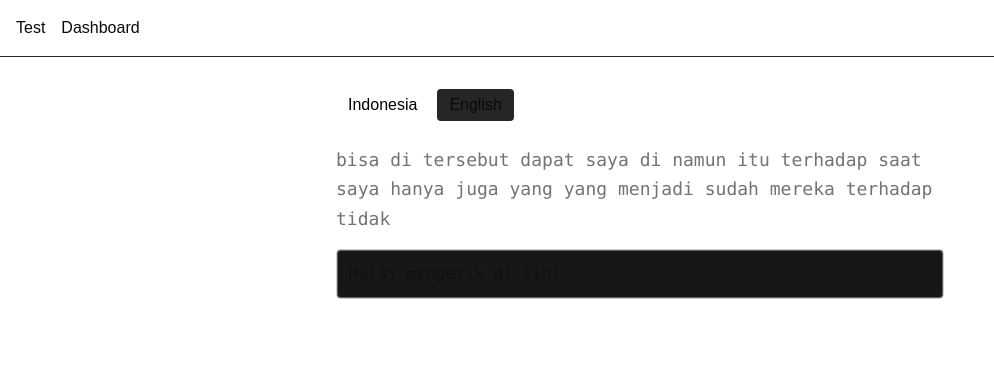
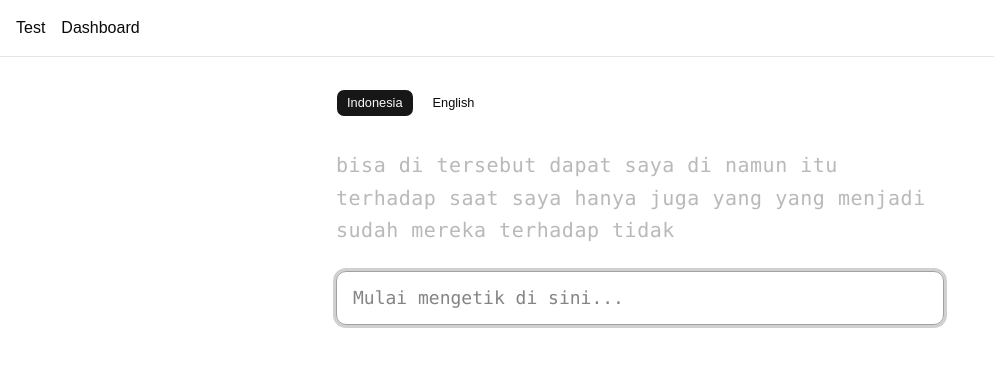
Before and after one commit to faridreaming/adaptive-typing, a React (Vite) app: page / in a window 1280 px wide. Shown: the top 366 px of the page, without its empty margins (0-994 px from the left). Built offline with nearby package versions, Linux system fonts and the light colour scheme.

Commit message:
feat: update imports to use path aliases and enhance TestPage UI components

```diff
--- a/package.json
+++ b/package.json
@@ -42,6 +42,8 @@
   "imports": {
     "#components/*": "./src/components/*.tsx",
     "#lib/*": "./src/lib/*.ts",
-    "#hooks/*": "./src/hooks/*.ts"
+    "#hooks/*": "./src/hooks/*.ts",
+    "#data/*": "./src/data/*.ts",
+    "#pages/*": "./src/pages/*.tsx"
   }
 }
--- a/src/App.tsx
+++ b/src/App.tsx
@@ -1,10 +1,10 @@
 import { BrowserRouter, Routes, Route, Link } from 'react-router-dom'
-import TestPage from './pages/TestPage'
-import DashboardPage from './pages/DashboardPage'
+import TestPage from '#pages/TestPage'
+import DashboardPage from '#pages/DashboardPage'
 
 function Nav() {
   return (
-    <nav className="flex gap-4 p-4 border-b border-neutral-800">
+    <nav className="flex gap-4 border-b border-border p-4">
       <Link to="/" className="hover:underline">
         Test
       </Link>
--- a/src/pages/TestPage.tsx
+++ b/src/pages/TestPage.tsx
@@ -1,6 +1,8 @@
 import { useState, useMemo, useRef } from 'react'
-import { corpusId, corpusEn } from '../data/corpus'
-import { calculateWpm, calculateAccuracy } from '../lib/scoring'
+import { corpusId, corpusEn } from '#data/corpus'
+import { calculateWpm, calculateAccuracy } from '#lib/scoring'
+import { Button } from '#components/ui/button'
+import { Card, CardContent } from '#components/ui/card'
 
 type Language = 'id' | 'en'
 
@@ -63,30 +65,32 @@ export default function TestPage() {
   }
 
   return (
-    <div className="p-8 max-w-2xl mx-auto">
-      <div className="flex gap-2 mb-6">
-        <button
+    <div className="mx-auto max-w-2xl p-8">
+      <div className="mb-8 flex gap-2">
+        <Button
+          variant={language === 'id' ? 'default' : 'ghost'}
+          size="sm"
           onClick={() => restart('id')}
-          className={`px-3 py-1 rounded ${language === 'id' ? 'bg-white text-black' : 'bg-neutral-800'}`}
         >
           Indonesia
-        </button>
-        <button
+        </Button>
+        <Button
+          variant={language === 'en' ? 'default' : 'ghost'}
+          size="sm"
           onClick={() => restart('en')}
-          className={`px-3 py-1 rounded ${language === 'en' ? 'bg-white text-black' : 'bg-neutral-800'}`}
         >
           English
-        </button>
+        </Button>
       </div>
 
       {!finished ? (
-        <>
-          <p className="font-mono text-lg mb-4 leading-relaxed">
+        <div className="space-y-6">
+          <p className="font-mono text-xl leading-relaxed tracking-wide">
             {targetText.split('').map((char, i) => {
-              let colorClass = 'text-neutral-500'
+              let colorClass = 'text-muted-foreground/50'
               if (i < input.length) {
                 colorClass =
-                  input[i] === char ? 'text-green-400' : 'text-red-400'
+                  input[i] === char ? 'text-foreground' : 'text-destructive'
               }
               return (
                 <span key={i} className={colorClass}>
@@ -100,22 +104,23 @@ export default function TestPage() {
             autoFocus
             value={input}
             onChange={(e) => handleChange(e.target.value)}
-            className="w-full bg-neutral-900 border border-neutral-700 rounded p-3 font-mono"
+            className="w-full rounded-lg border border-border bg-transparent px-4 py-3 font-mono text-lg outline-none focus-visible:border-ring focus-visible:ring-3 focus-visible:ring-ring/50"
             placeholder="Mulai mengetik di sini..."
           />
-        </>
+        </div>
       ) : (
-        <div>
-          <p className="text-2xl mb-2">
-            {result?.wpm} WPM · {result?.accuracy}% akurasi
-          </p>
-          <button
-            onClick={() => restart()}
-            className="mt-4 px-4 py-2 bg-white text-black rounded"
-          >
-            Tes lagi
-          </button>
-        </div>
+        <Card>
+          <CardContent className="space-y-4 py-2">
+            <p className="font-mono text-3xl">
+              {result?.wpm}{' '}
+              <span className="text-base text-muted-foreground">WPM</span>
+            </p>
+            <p className="text-sm text-muted-foreground">
+              {result?.accuracy}% akurasi
+            </p>
+            <Button onClick={() => restart()}>Tes lagi</Button>
+          </CardContent>
+        </Card>
       )}
     </div>
   )
```
